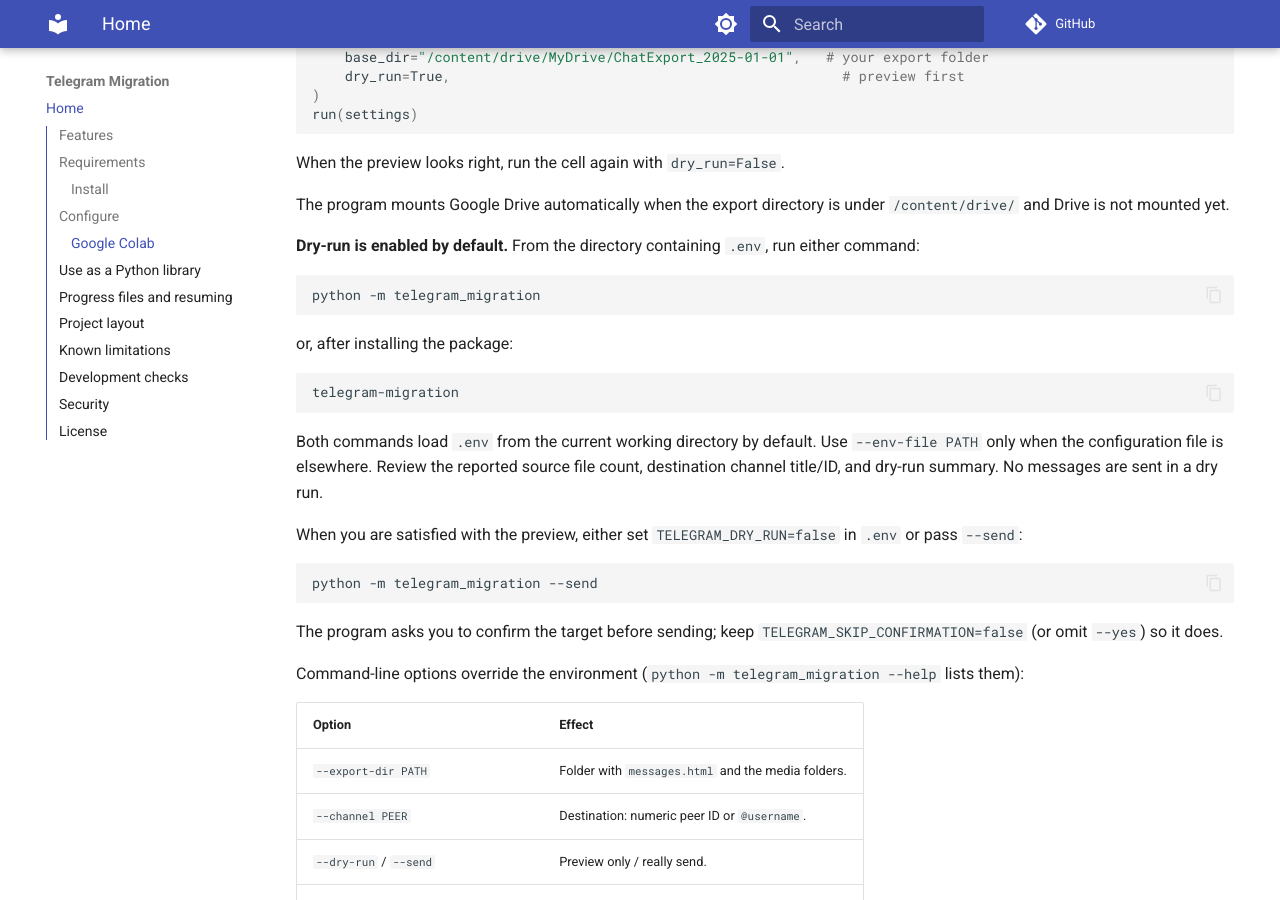
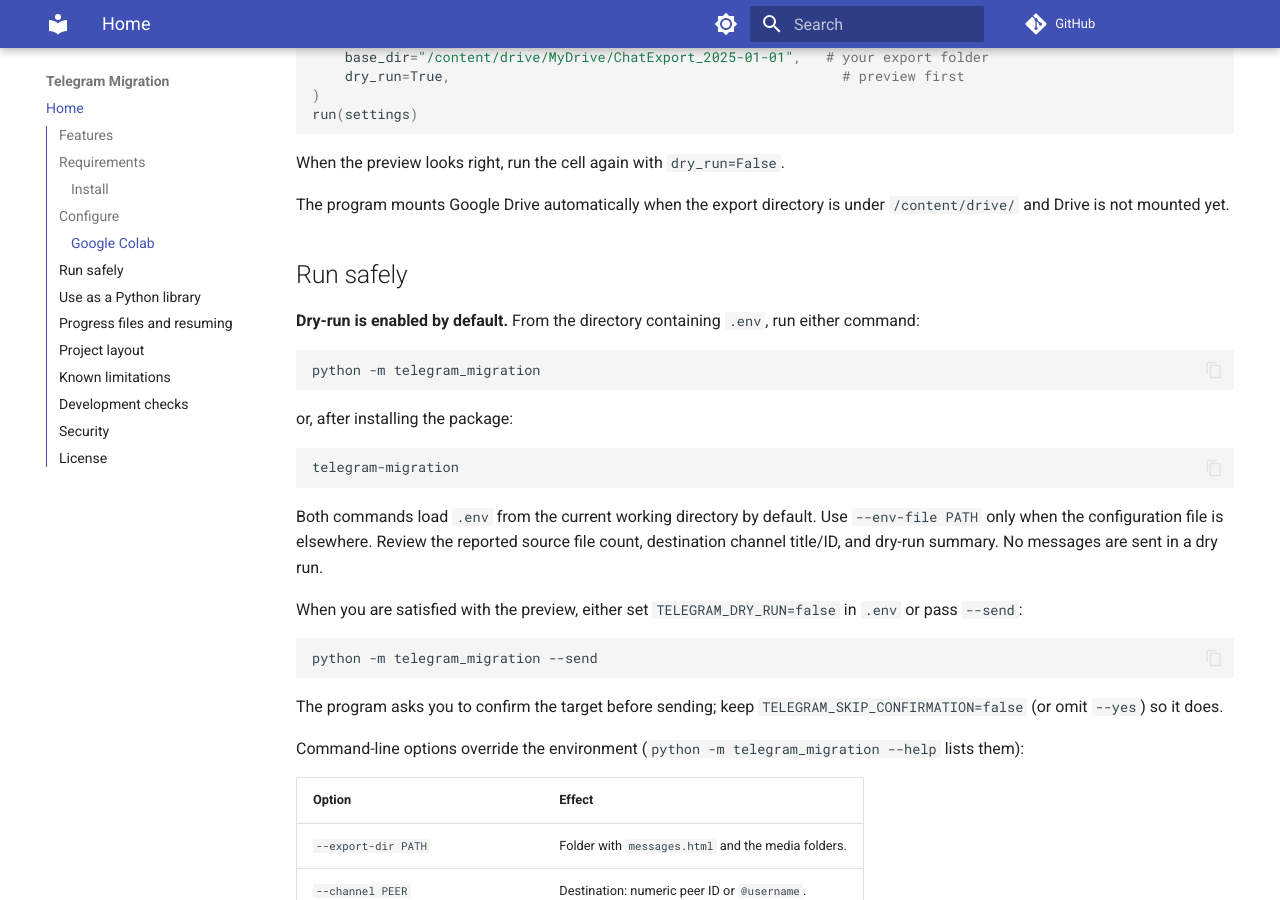
Before and after one commit to dismachaerus/Telegram_Migration, an MkDocs documentation site: the page built from docs/index.md, in a window 1280 px wide and 900 px high, scrolled down 2839 px. Built offline with MkDocs 1.6.1 and Material for MkDocs 9.7.7, drawn with Linux system fonts in a browser that asks for light colours; comment, search, counter and statistics services are not loaded.

Commit message:
Add files via upload

```diff
--- a/docs/index.md
+++ b/docs/index.md
@@ -101,6 +101,8 @@ run(settings)
 When the preview looks right, run the cell again with `dry_run=False`.
 
 The program mounts Google Drive automatically when the export directory is under `/content/drive/` and Drive is not mounted yet.
+
+## Run safely
 
 **Dry-run is enabled by default.** From the directory containing `.env`, run either command:
 
```
